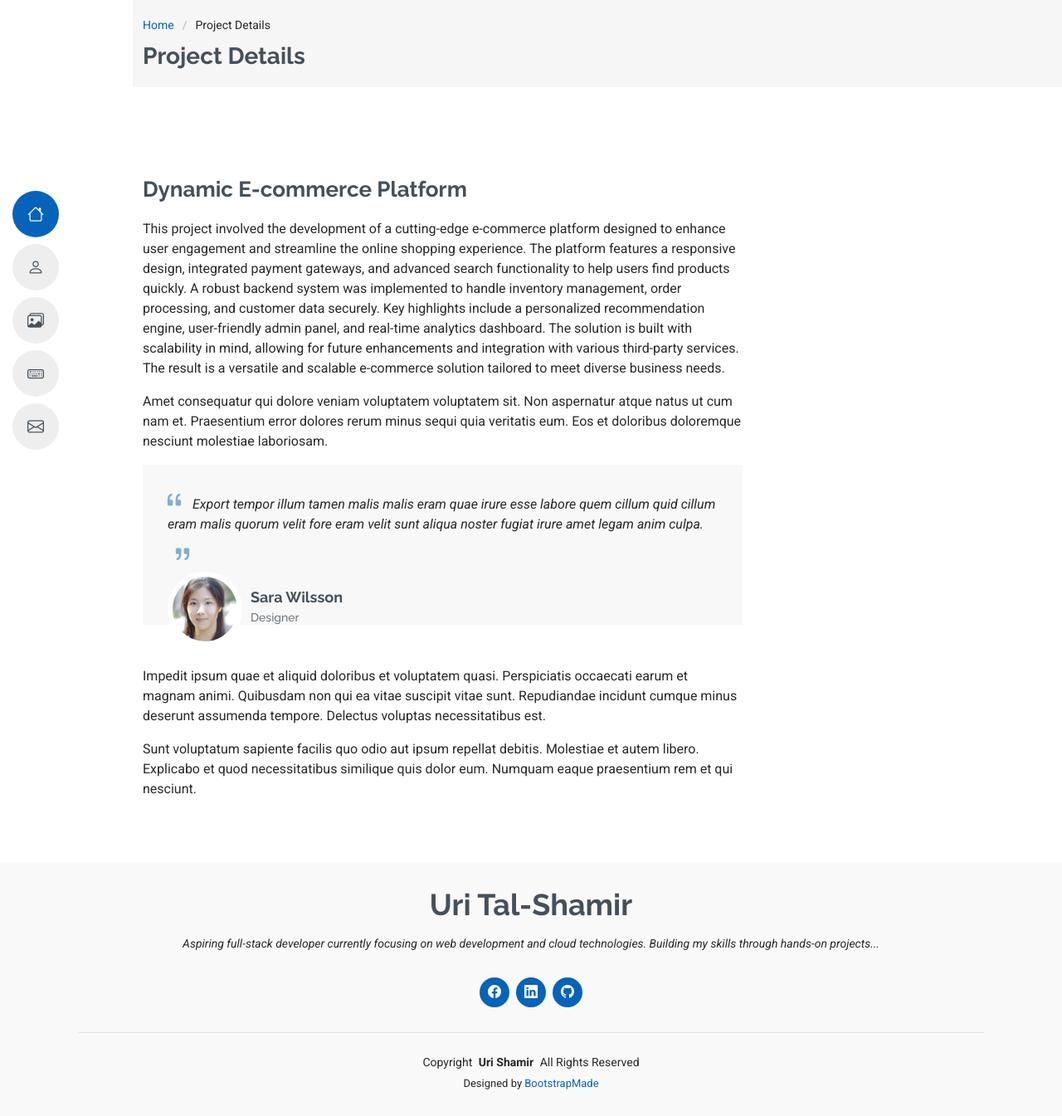
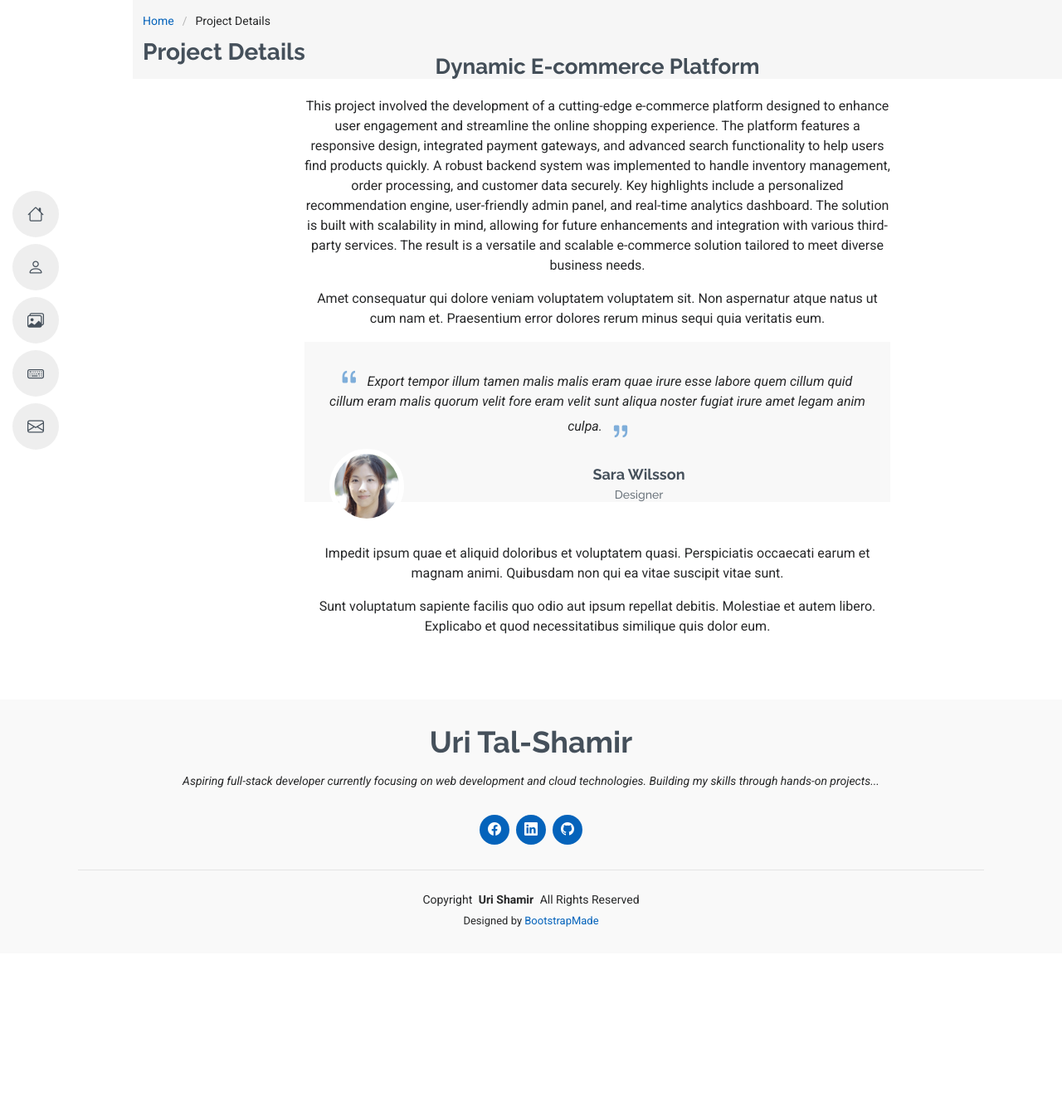
Before and after one commit to middlebear78/portfolio, a Django app: page /project/2 in a window 1280 px wide. Shown: the whole page at 83% size. After the commit the page ends 1117 px from the top, so only its background shows below. Run offline with Django 5.2, Linux system fonts and the light colour scheme; data comes from the database, SQL or seed files in the repository; both versions use the stored data as it was after the commit; some libraries are stand-ins or nearby versions.

Commit message:
project details changes

```diff
--- a/main/models.py
+++ b/main/models.py
@@ -13,6 +13,7 @@
     description = models.TextField()
     tags = models.ManyToManyField(Tag, related_name="projects")
     link = models.URLField(max_length=200, blank=True)
+    github_url = models.URLField(max_length=200, blank=True)
 
     def __str__(self):
         return self.title
--- a/main/templates/about.html
+++ b/main/templates/about.html
@@ -5,7 +5,7 @@
     <div class="container section-title" data-aos="fade-up">
         <h2>About</h2>
         <p>
-            I’m Uri Tal Shamir, a dedicated full-stack web developer with a passion for creating efficient and scalable
+            I’m Uri Tal-Shamir, a dedicated full-stack web developer with a passion for creating efficient and scalable
             web applications. My expertise spans both front-end and back-end development, allowing me to build seamless,
             user-friendly experiences from start to finish. When I’m not coding, you’ll find me diving into the ocean's
             depths or playing the bass, both of which fuel my creativity and problem-solving skills. I’m always eager to
--- a/main/templates/index.html
+++ b/main/templates/index.html
@@ -34,7 +34,7 @@
         <link rel="stylesheet" href="{% static 'css/main.css' %}" />
     </head>
 
-    <body class="index-page">
+    <body class="{% block body_class %}index-page{% endblock %}">
         <header id="header" class="header d-flex flex-column justify-content-center">
             <i class="header-toggle d-xl-none bi bi-list"></i>
             {% include 'nav.html' %}
--- a/main/templates/nav.html
+++ b/main/templates/nav.html
@@ -2,11 +2,20 @@
 
 <nav id="navmenu" class="navmenu">
     <ul>
-        <li><a href="#hero" class="active"><i class="bi bi-house navicon"></i><span>Home</span></a></li>
-        <li><a href="#about"><i class="bi bi-person navicon"></i><span>About</span></a></li>
-        <li><a href="#portfolio"><i class="bi bi-images navicon"></i><span>Portfolio</span></a></li>
-        <li><a href="#skills"><i class="bi bi-keyboard navicon"></i><span>Skills</span></a></li>
-        <!-- <li><a href="#resume"><i class="bi bi-file-earmark-text navicon"></i><span>Resume</span></a></li> -->
-        <li><a href="#contact"><i class="bi bi-envelope navicon"></i><span>Contact</span></a></li>
+        {% if request.path == '/' %}
+            <!-- If we're on the home page, use anchor links -->
+            <li><a href="#hero" class="active"><i class="bi bi-house navicon"></i><span>Home</span></a></li>
+            <li><a href="#about"><i class="bi bi-person navicon"></i><span>About</span></a></li>
+            <li><a href="#portfolio"><i class="bi bi-images navicon"></i><span>Portfolio</span></a></li>
+            <li><a href="#skills"><i class="bi bi-keyboard navicon"></i><span>Skills</span></a></li>
+            <li><a href="#contact"><i class="bi bi-envelope navicon"></i><span>Contact</span></a></li>
+        {% else %}
+            <!-- If we're on any other page, use full URLs -->
+            <li><a href="{% url 'home' %}#hero"><i class="bi bi-house navicon"></i><span>Home</span></a></li>
+            <li><a href="{% url 'home' %}#about"><i class="bi bi-person navicon"></i><span>About</span></a></li>
+            <li><a href="{% url 'home' %}#portfolio"><i class="bi bi-images navicon"></i><span>Portfolio</span></a></li>
+            <li><a href="{% url 'home' %}#skills"><i class="bi bi-keyboard navicon"></i><span>Skills</span></a></li>
+            <li><a href="{% url 'home' %}#contact"><i class="bi bi-envelope navicon"></i><span>Contact</span></a></li>
+        {% endif %}
     </ul>
 </nav>
--- a/main/templates/portfolio.html
+++ b/main/templates/portfolio.html
@@ -60,15 +60,14 @@
                         </div>
 
                         <div class="portfolio-links">
-                            {% if project.random_image %}
                             <a
-                                href="{{ project.random_image.image.url }}"
+                                href="{{ project.github_url }}"
+                                target="_blank"
                                 title="View Project on GitHub"
                                 class="preview-link"
                             >
                                 <i class="bi bi-github"></i>
                             </a>
-                            {% endif %}
                             <a href="{% url 'project' project.id %}" title="View Project Details" class="details-link">
                                 <i class="bi bi-link-45deg"></i>
                             </a>
--- a/main/templates/project.html
+++ b/main/templates/project.html
@@ -2,13 +2,11 @@
 {% load static %}
 {% block title %}Project{% endblock title %}
 
+{% block body_class %}portfolio-details-page{% endblock %}
+
 {% block content %}
-
-<body class="portfolio-details-page">
-
-
 <!-- Page Title -->
-<div class="page-title" data-aos="fade">
+<div class="page-title" data-aos="fade" style="padding: 15px 0;">
     <div class="container">
         <nav class="breadcrumbs">
             <ol>
@@ -18,14 +16,13 @@
         </nav>
         <h1>Project Details</h1>
     </div>
-</div><!-- End Page Title -->
+</div>
 
 <!-- Portfolio Details Section -->
-<section id="portfolio-details" class="portfolio-details section">
-
+<section id="portfolio-details" class="portfolio-details section" style="padding-top: 0;">
     <div class="container" data-aos="fade-up">
-
-        <div class="portfolio-details-slider swiper init-swiper">
+        <!-- Slider Section -->
+        <div class="portfolio-details-slider swiper init-swiper" style="margin-top: -30px;">
             <script type="application/json" class="swiper-config">
                 {
                     "loop": true,
@@ -51,26 +48,22 @@
                     <img src="{{ image.image.url }}" alt="Project Image">
                 </div>
                 {% endfor %}
-
-
             </div>
             <div class="swiper-button-prev"></div>
             <div class="swiper-button-next"></div>
             <div class="swiper-pagination"></div>
         </div>
 
-        <div class="row justify-content-between gy-4 mt-4">
-
-            <div class="col-lg-8" data-aos="fade-up">
-                <div class="portfolio-description">
+        <!-- Content Section -->
+        <div class="container">
+            <div class="row justify-content-center">
+                <div class="col-md-8 mx-auto">
+                    <div class="portfolio-description text-center">
                         <h2>{{ project.title }}</h2>
-                    <p>
-                        {{ project.description }}
-                    </p>
+                        <p>{{ project.description }}</p>
                         <p>
                             Amet consequatur qui dolore veniam voluptatem voluptatem sit. Non aspernatur atque natus ut
-                        cum nam et. Praesentium error dolores rerum minus sequi quia veritatis eum. Eos et doloribus
-                        doloremque nesciunt molestiae laboriosam.
+                            cum nam et. Praesentium error dolores rerum minus sequi quia veritatis eum.
                         </p>
 
                         <div class="testimonial-item">
@@ -88,36 +81,38 @@
 
                         <p>
                             Impedit ipsum quae et aliquid doloribus et voluptatem quasi. Perspiciatis occaecati earum et
-                        magnam animi. Quibusdam non qui ea vitae suscipit vitae sunt. Repudiandae incidunt cumque
-                        minus deserunt assumenda tempore. Delectus voluptas necessitatibus est.
+                            magnam animi. Quibusdam non qui ea vitae suscipit vitae sunt.
                         </p>
 
                         <p>
                             Sunt voluptatum sapiente facilis quo odio aut ipsum repellat debitis. Molestiae et autem
-                        libero. Explicabo et quod necessitatibus similique quis dolor eum. Numquam eaque praesentium
-                        rem et qui nesciunt.
+                            libero. Explicabo et quod necessitatibus similique quis dolor eum.
                         </p>
-
-                </div>
                     </div>
 
-            <div class="col-lg-3" data-aos="fade-up" data-aos-delay="100">
-                <div class="portfolio-info">
+                    <div class="portfolio-info text-center mt-5">
                         <h3>Project information</h3>
-                    <ul>
+                        <ul class="list-unstyled">
                             <li><strong>Category</strong> Web design</li>
                             <li><strong>Client</strong> ASU Company</li>
                             <li><strong>Project date</strong> 01 March, 2020</li>
                             <li><strong>Project Link</strong> <a href="{{ project.link }}">www.example.com</a></li>
-                        <li><a href="#" class="btn-visit align-self-start">Visit Website</a></li>
+                            <li><a href="#" class="btn-visit">Visit Website</a></li>
                         </ul>
                     </div>
                 </div>
+            </div>
+        </div>
+    </div>
+</section>
+{% endblock %}
 
-        </div>
-
-    </div>
-
-</section>
-
-{% endblock %}
+{% block extra_js %}
+<script>
+    document.addEventListener('DOMContentLoaded', function() {
+        initHeader();
+        const swiperConfig = JSON.parse(document.querySelector('.swiper-config').textContent);
+        const swiper = new Swiper('.init-swiper', swiperConfig);
+    });
+</script>
+{% endblock extra_js %}
```
Also changed, not shown: static/js/main.js (+96 -0 lines), db.sqlite3, main/migrations/0002_project_github_url.py (added). Lines whose indentation alone changed are shown as unchanged.
